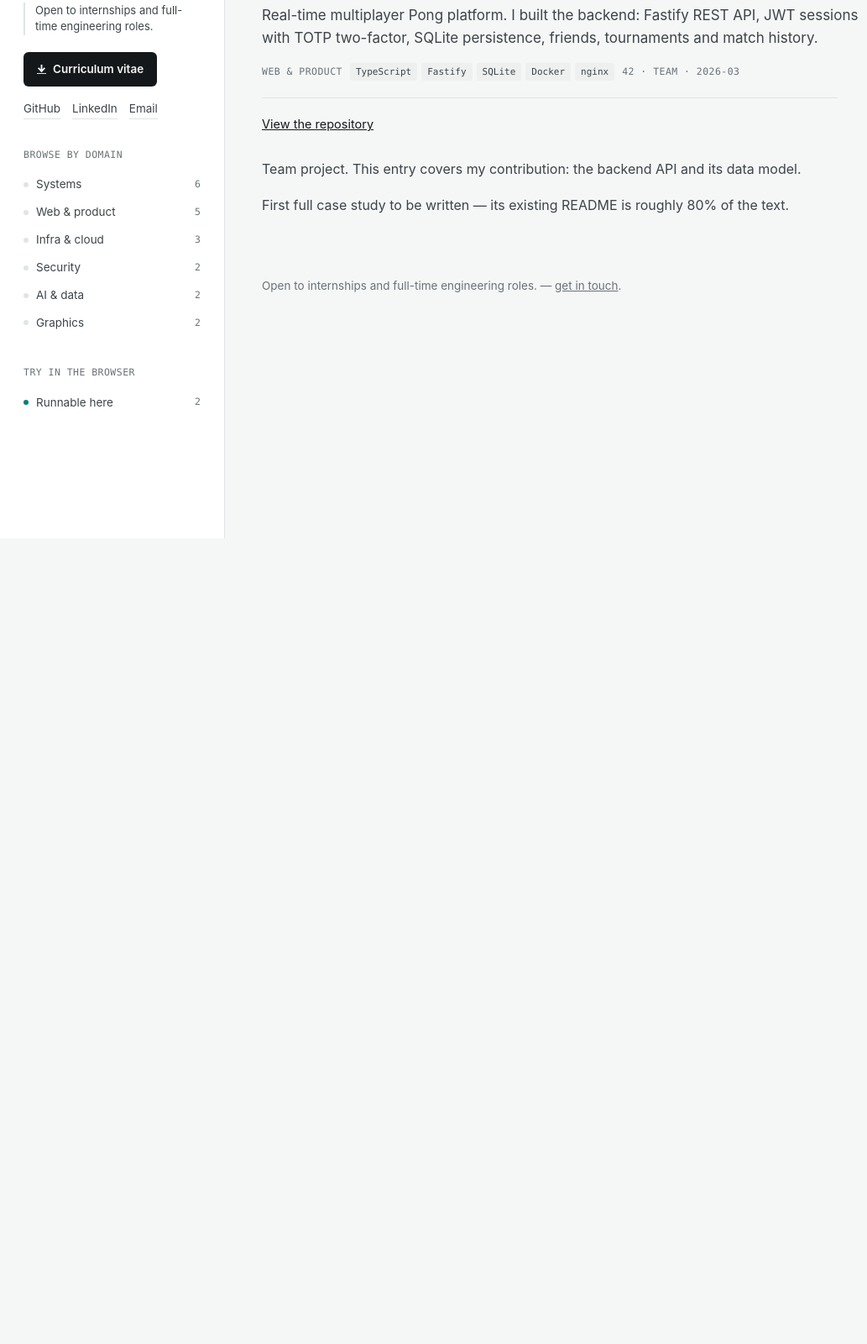
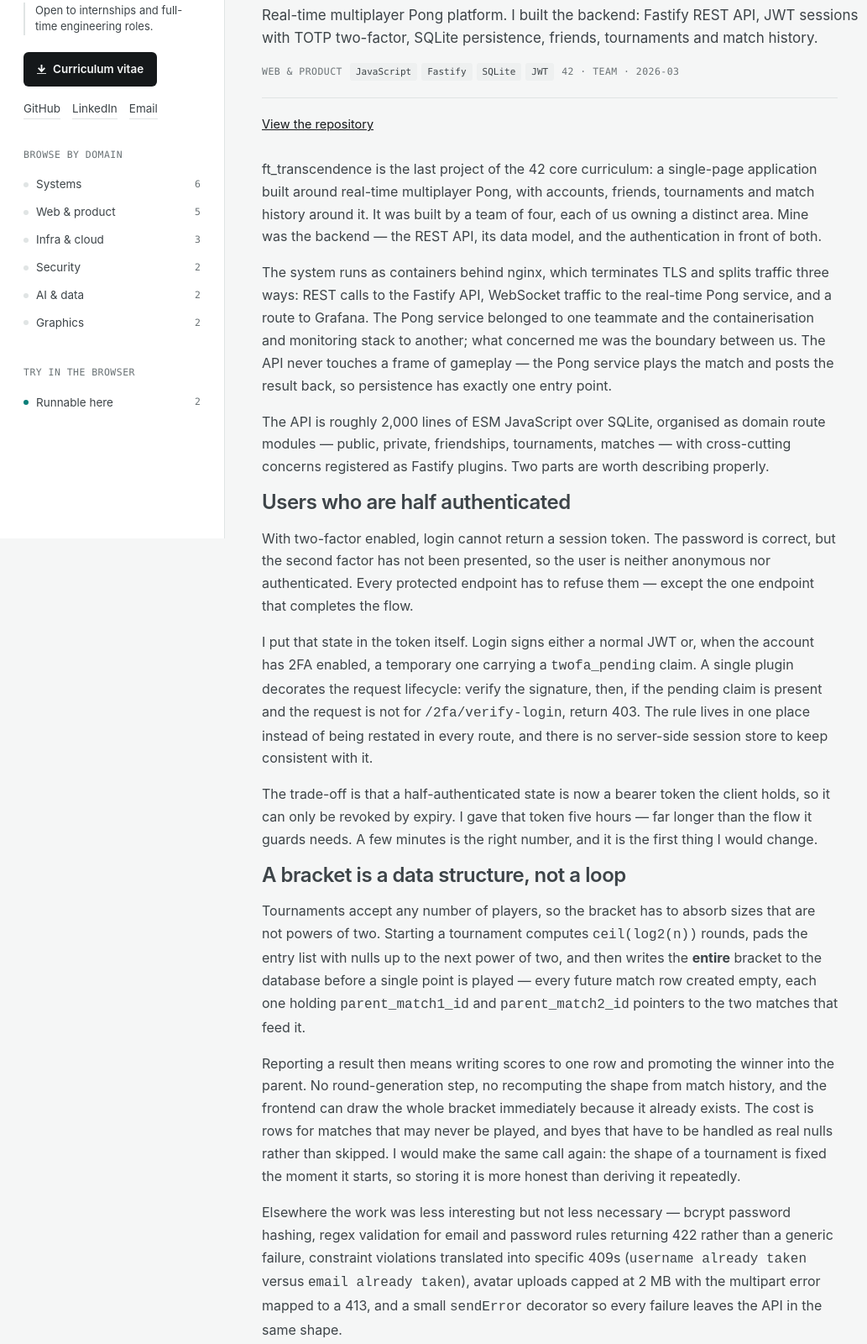
Before and after one commit to tomjoy75/portfolio, an Astro site: page /projects/ft-transcendence in a window 1280 px wide. Shown: the part 159-1759 px from the top of the page at 84% size, without its empty margins (0-1033 px from the left). Before the commit the page ends 800 px from the top, so only its background shows below. Built offline with nearby package versions, Linux system fonts and the light colour scheme; Astro itself is replaced by a stand-in of ours.

Commit message:
docs(ft-transcendence): write the case study
Replace the placeholder with the second featured write-up: what the project
is, the team of four and who owned what, and the two backend decisions worth
describing — carrying the half-authenticated 2FA state in the JWT so a single
plugin can enforce it, and materialising the whole tournament bracket with
parent-match pointers at start time.

Scope the claims to my own contribution: the Pong service and the container
and monitoring stack belonged to other teammates and are described as context,
not as my work. Tech tags list the backend stack only.

```diff
--- a/src/content/projects/ft-transcendence.mdx
+++ b/src/content/projects/ft-transcendence.mdx
@@ -2,7 +2,7 @@
 title: 'ft_transcendence'
 summary: 'Real-time multiplayer Pong platform. I built the backend: Fastify REST API, JWT sessions with TOTP two-factor, SQLite persistence, friends, tournaments and match history.'
 domain: web
-tech: ['TypeScript', 'Fastify', 'SQLite', 'Docker', 'nginx']
+tech: ['JavaScript', 'Fastify', 'SQLite', 'JWT']
 context: '42'
 team: team
 period: '2026-03'
@@ -15,6 +15,64 @@ links:
   repo: 'https://github.com/tomjoy75/ft-transcendence-portfolio'
 ---
 
-Team project. This entry covers my contribution: the backend API and its data model.
+ft_transcendence is the last project of the 42 core curriculum: a single-page application
+built around real-time multiplayer Pong, with accounts, friends, tournaments and match
+history around it. It was built by a team of four, each of us owning a distinct area. Mine
+was the backend — the REST API, its data model, and the authentication in front of both.
 
-First full case study to be written — its existing README is roughly 80% of the text.
+The system runs as containers behind nginx, which terminates TLS and splits traffic three
+ways: REST calls to the Fastify API, WebSocket traffic to the real-time Pong service, and a
+route to Grafana. The Pong service belonged to one teammate and the containerisation and
+monitoring stack to another; what concerned me was the boundary between us. The API never
+touches a frame of gameplay — the Pong service plays the match and posts the result back, so
+persistence has exactly one entry point.
+
+The API is roughly 2,000 lines of ESM JavaScript over SQLite, organised as domain route
+modules — public, private, friendships, tournaments, matches — with cross-cutting concerns
+registered as Fastify plugins. Two parts are worth describing properly.
+
+## Users who are half authenticated
+
+With two-factor enabled, login cannot return a session token. The password is correct, but
+the second factor has not been presented, so the user is neither anonymous nor
+authenticated. Every protected endpoint has to refuse them — except the one endpoint that
+completes the flow.
+
+I put that state in the token itself. Login signs either a normal JWT or, when the account
+has 2FA enabled, a temporary one carrying a `twofa_pending` claim. A single plugin decorates
+the request lifecycle: verify the signature, then, if the pending claim is present and the
+request is not for `/2fa/verify-login`, return 403. The rule lives in one place instead of
+being restated in every route, and there is no server-side session store to keep consistent
+with it.
+
+The trade-off is that a half-authenticated state is now a bearer token the client holds, so
+it can only be revoked by expiry. I gave that token five hours — far longer than the flow it
+guards needs. A few minutes is the right number, and it is the first thing I would change.
+
+## A bracket is a data structure, not a loop
+
+Tournaments accept any number of players, so the bracket has to absorb sizes that are not
+powers of two. Starting a tournament computes `ceil(log2(n))` rounds, pads the entry list
+with nulls up to the next power of two, and then writes the **entire** bracket to the
+database before a single point is played — every future match row created empty, each one
+holding `parent_match1_id` and `parent_match2_id` pointers to the two matches that feed it.
+
+Reporting a result then means writing scores to one row and promoting the winner into the
+parent. No round-generation step, no recomputing the shape from match history, and the
+frontend can draw the whole bracket immediately because it already exists. The cost is rows
+for matches that may never be played, and byes that have to be handled as real nulls rather
+than skipped. I would make the same call again: the shape of a tournament is fixed the
+moment it starts, so storing it is more honest than deriving it repeatedly.
+
+Elsewhere the work was less interesting but not less necessary — bcrypt password hashing,
+regex validation for email and password rules returning 422 rather than a generic failure,
+constraint violations translated into specific 409s (`username already taken` versus `email
+already taken`), avatar uploads capped at 2 MB with the multipart error mapped to a 413, and
+a small `sendError` decorator so every failure leaves the API in the same shape.
+
+Where Fract-ol was one person and one loop, this was four application services, four people,
+and an interface I could not change unilaterally. I worked most closely with the teammate
+building the frontend: every endpoint I shaped was one they had to consume, so status codes
+and error shapes were a negotiation rather than my decision. With the other two — the game
+service and the deployment stack — the contract was the network itself, which is a stricter
+kind of agreement. That constraint, not the feature list, is what the project taught me.
```
